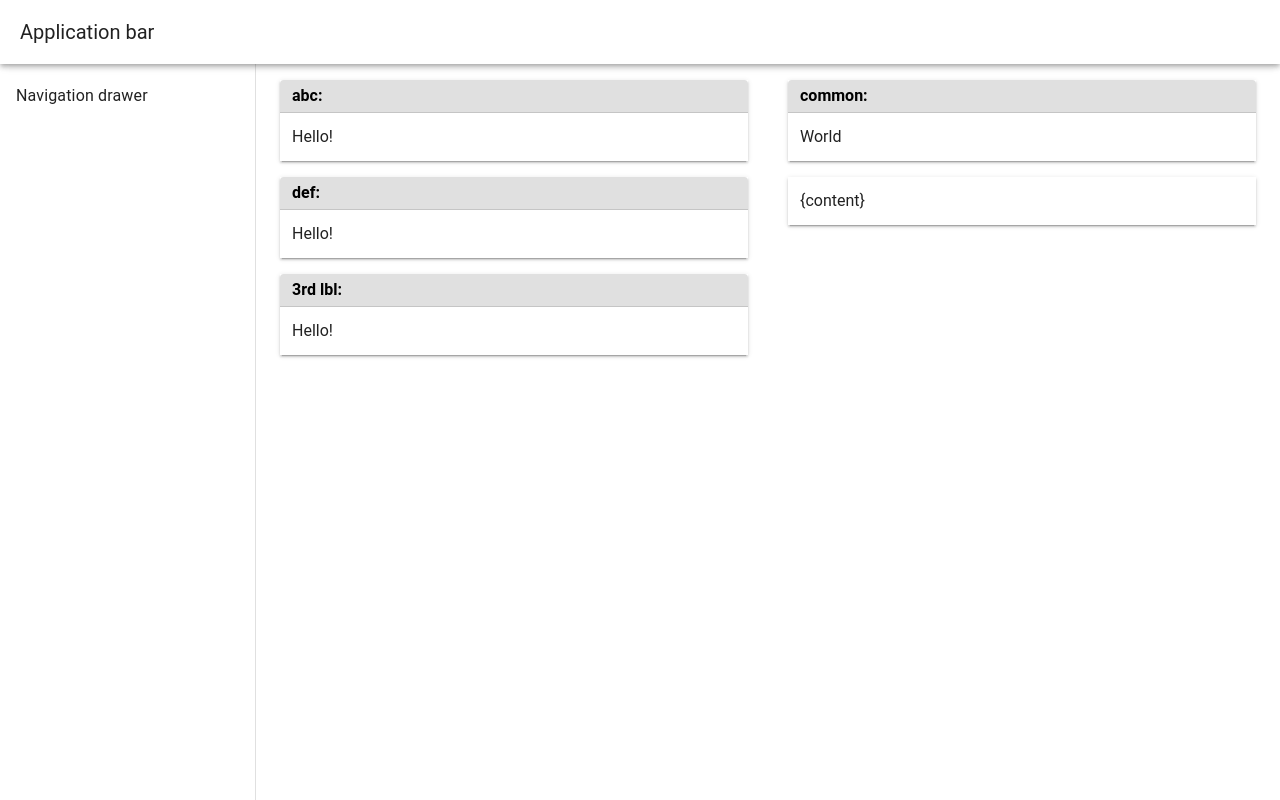
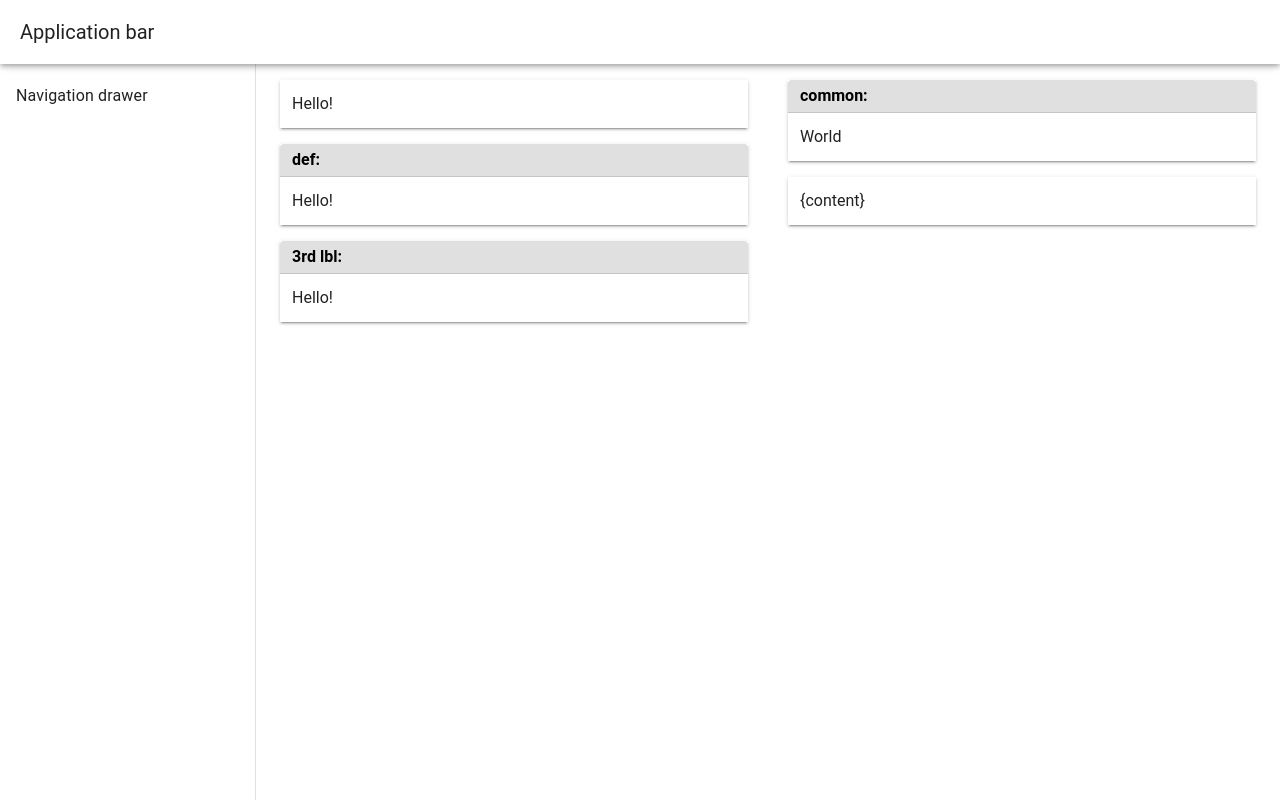
Before and after one commit to tomaskraus/nevid-univ, a Vue app: page / in a window 1280 px wide. Built offline with nearby package versions, Linux system fonts and the light colour scheme.

Commit message:
chore: first item without a label

```diff
--- a/src/App.vue
+++ b/src/App.vue
@@ -13,7 +13,7 @@
       <v-container>
         <v-row justify="space-around">
           <v-col cols="12" md="6">
-            <SheetItem label="abc">Hello!</SheetItem>
+            <SheetItem>Hello!</SheetItem>
             <SheetItem label="def">Hello!</SheetItem>
             <SheetItem label="3rd lbl">Hello!</SheetItem>
           </v-col>
```
